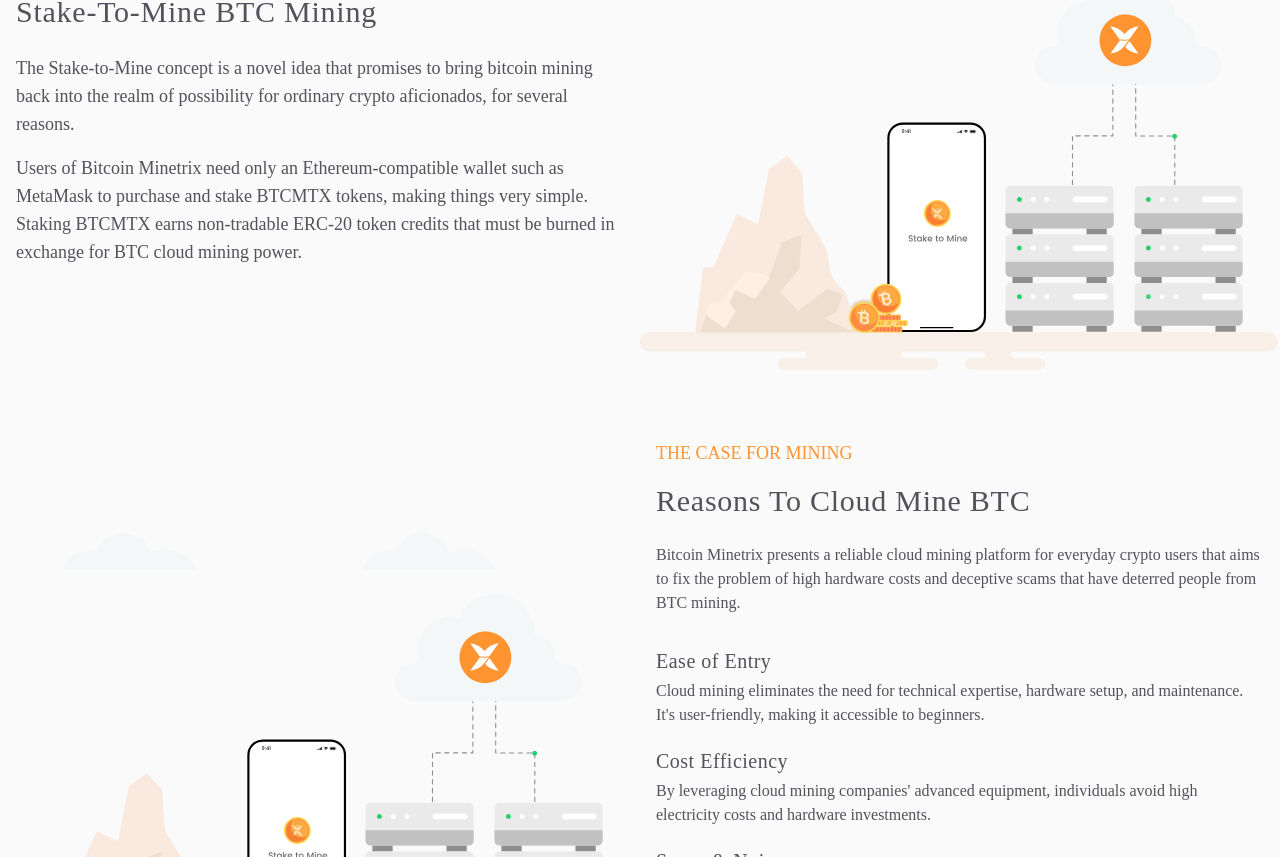
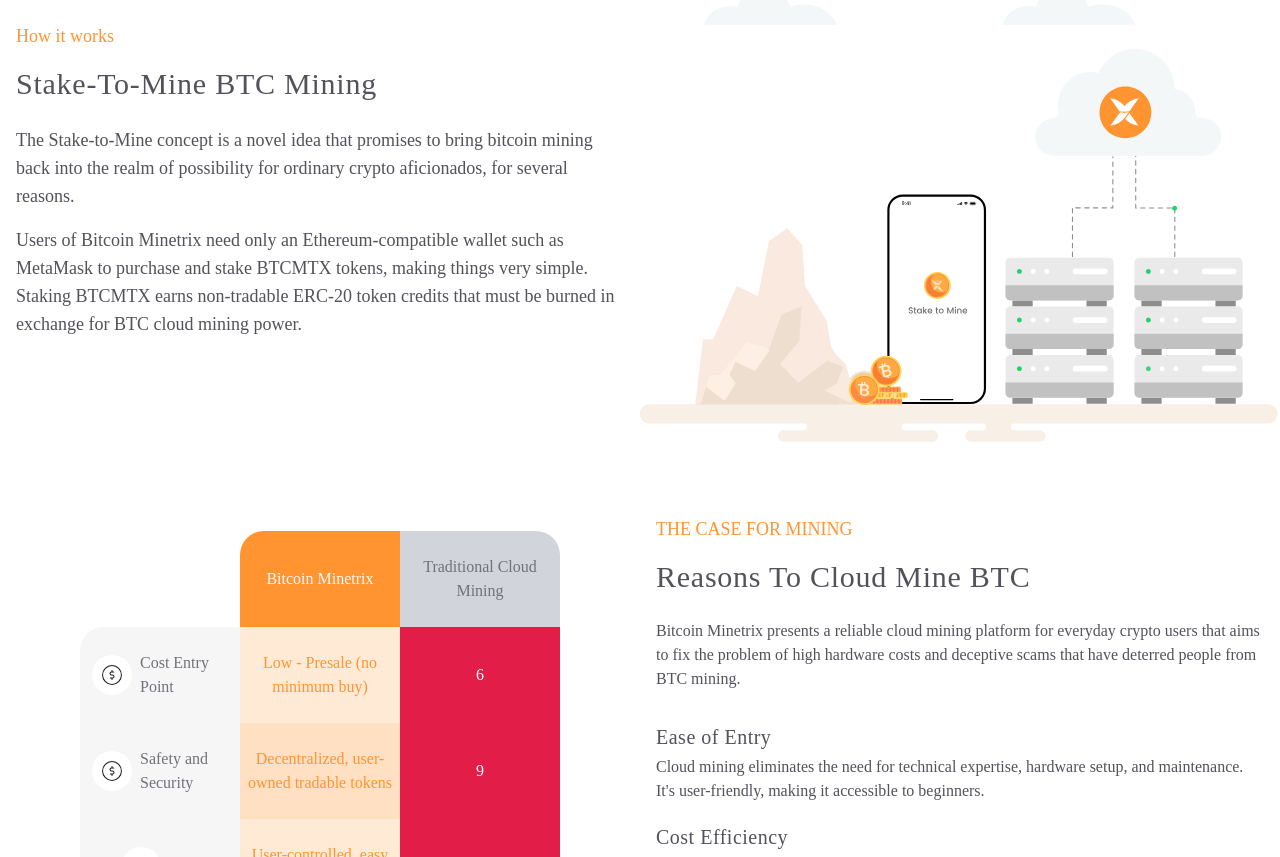
Before and after one commit to vedanshjainvj/VoltBSC, a React (Vite) app: page / in a window 1280 px wide. Shown: the part 1943-2800 px from the top of the page. Built offline with nearby package versions, Linux system fonts and the light colour scheme.

Commit message:
feat(app): update

```diff
--- a/src/App.jsx
+++ b/src/App.jsx
@@ -9,13 +9,13 @@
   return (
     <BrowserRouter>
       <div
-        className="w-full h-full min-h-screen flex flex-col bg-zinc-50 text-[#16191E] font-polySans"
+        className="w-full h-full min-h-screen flex flex-col bg-white text-[#16191E] font-polySans"
         style={{
           fontFamily: "PolySans",
         }}
       >
         <NavBar />
-        <main className="flex-1 w-full bg-zinc-50">
+        <main className="flex-1 w-full bg-white">
           <AppRouter />
         </main>
         {/* <Footer /> */}
--- a/src/components/MaxWidthWrapper.jsx
+++ b/src/components/MaxWidthWrapper.jsx
@@ -5,7 +5,7 @@
   return (
     <div
       className={twMerge(
-        "max-w-8xl mx-auto overflow-hidden pt-20 px-4 sm:px-6 lg:px-8 bg-zinc-50",
+        "max-w-8xl mx-auto overflow-hidden pt-20 px-4 sm:px-6 lg:px-8 bg-white",
         className
       )}
     >
--- a/src/page/Home.jsx
+++ b/src/page/Home.jsx
@@ -8,6 +8,7 @@
 import { H4 } from "../components/typographyh4";
 import { Tabs, TabsContent, TabsList, TabsTrigger } from "../components/Tabs";
 import { H2 } from "../components/typographyh2";
+import { CiDollar } from "react-icons/ci";
 
 const logos = [
   {
@@ -59,14 +60,14 @@
   return (
     <>
       <MaxWidthWrapper className="max-w-8xl pt-5 px-4 sm:px-8 lg:px-0">
-        <div id="home" className="banner py-10">
+        <div id="home" className="banner pt-20 lg:pt-28 py-10">
           <div className="mx-auto grid grid-cols-1 lg:grid-cols-2 gap-8">
             <div className="flex flex-col justify-start text-center lg:text-left flex-1">
               <div className="text-3xl sm:text-4xl font-semibold mb-4">
                 <H3 className="block text-3xl sm:text-4xl text-zinc-700">
                   BITCOIN MINETRIX
                 </H3>
-                <span className="flex text-zinc-700">
+                <span className="flex justify-center text-zinc-700">
                   STAKE TOKENS.
                   <span className="block text-primary">MINE BITCOIN.</span>
                 </span>
@@ -301,7 +302,7 @@
           </div>
         </div>
       </MaxWidthWrapper>
-      <div className="border-y-[0.1px] border-zinc-300 mt-16  bg-zinc-50">
+      <div className="border-y-[0.1px] border-zinc-300 mt-16 bg-white">
         <MaxWidthWrapper className="max-w-5xl pt-5 px-4 sm:px-8 lg:px-0">
           <div className=" py-12">
             <div className=" mx-auto px-4">
@@ -331,7 +332,7 @@
           </div>
         </MaxWidthWrapper>
       </div>
-      <div className="mb-8 bg-zinc-50">
+      <div className="mb-8 bg-white">
         <MaxWidthWrapper className="max-w-8xl pt-5 px-4 sm:px-8 lg:px-0">
           <div className="flex flex-wrap items-center ">
             {/* First Image */}
@@ -402,17 +403,18 @@
           </div>
         </MaxWidthWrapper>
       </div>
-      <div className="mb-8 bg-zinc-50">
+      <div className="mb-8 bg-white">
         <MaxWidthWrapper className="max-w-8xl pt-5 px-4 sm:px-8 lg:px-0">
           <div className="flex flex-wrap items-center ">
             {/* First Image */}
             <div className="w-full md:w-1/2 order-1 md:order-1">
               <div className="w-full h-full">
-                <img
+                {/* <img
                   src="/animate1.svg"
                   alt="Bitcoin Minetrix Solution"
                   className="object-cover w-full h-full"
-                />
+                /> */}
+                <ContentComponent />
               </div>
             </div>
 
@@ -453,3 +455,98 @@
 };
 
 export default Home;
+
+const ContentComponent = () => {
+  return (
+    <>
+      <div className="flex justify-center pt-5 px-4 sm:px-8 lg:px-0">
+        <div className="max-w-lg w-full grid grid-cols-3 grid-rows-5  p-4">
+          <div className=" flex items-center justify-center text-gray-600 text-center"></div>
+
+          <div className="bg-primary rounded-tl-3xl flex items-center justify-center text-white text-center p-2">
+            <p className="heading text-base sm:text-base font-medium text-zinc-50 mt-4 mb-4 tracking-normal">
+              Bitcoin Minetrix
+            </p>
+          </div>
+
+          <div className="bg-gray-300 rounded-tr-3xl flex items-center justify-center text-center p-2">
+            <p className="heading text-base sm:text-base font-medium text-zinc-500 mt-4 mb-4 tracking-normal">
+              Traditional Cloud Mining
+            </p>
+          </div>
+
+          <div className="bg-[#f6f6f6] rounded-tl-3xl flex items-center px-3 justify-center gap-2 mx-auto p-2">
+            <span className="bg-white rounded-full p-2">
+              <CiDollar size={24} />
+            </span>
+            <p className="heading text-base sm:text-base font-medium text-zinc-500 mt-4 mb-4 tracking-normal">
+              Cost Entry Point
+            </p>
+          </div>
+          <div className="bg-primary/20 flex items-center justify-center text-primary text-center">
+            Low - Presale (no minimum buy)
+          </div>
+          <div className="bg-rose-600 flex items-center justify-center text-white text-center">
+            6
+          </div>
+          <div className="w-full bg-[#f6f6f6]  flex items-center justify-center px-3 gap-2 mx-auto p-2">
+            <span className="bg-white rounded-full p-2">
+              <CiDollar size={24} />
+            </span>
+            <p className="heading text-base sm:text-base font-medium text-zinc-500 mt-4 mb-4 tracking-normal">
+              Safety and Security
+            </p>
+          </div>
+          <div className="bg-primary/[0.29] flex items-center justify-center text-primary text-center">
+            Decentralized, user-owned tradable tokens
+          </div>
+          <div className="bg-rose-600 flex items-center justify-center text-white text-center">
+            9
+          </div>
+          <div className="w-full bg-[#f6f6f6]  flex items-center justify-center px-3 gap-2 mx-auto p-2">
+            <span className="bg-white rounded-full p-2">
+              <CiDollar size={24} />
+            </span>
+            <p className="heading text-base sm:text-base font-medium text-zinc-500 mt-4 mb-4 tracking-normal">
+              Risk
+            </p>
+          </div>
+          <div className="bg-primary/20 flex items-center justify-center text-primary text-center">
+            User-controlled, easy withdraw & sell
+          </div>
+          <div className="bg-rose-600 flex items-center justify-center text-white text-center">
+            12
+          </div>
+          <div className="bg-[#f6f6f6]  flex items-center justify-center px-3 gap-2 mx-auto p-2">
+            <span className="bg-white rounded-full p-2">
+              <CiDollar size={24} />
+            </span>
+            <p className="heading text-base sm:text-base font-medium text-zinc-500 mt-4 mb-4 tracking-normal">
+              Simplicity
+            </p>
+          </div>
+          <div className="bg-primary/[0.29] flex items-center justify-center text-primary text-center">
+            Buy with ETH, BNB, USDT, or card and stake
+          </div>
+          <div className="bg-rose-600 flex items-center justify-center text-white text-center">
+            15
+          </div>
+          <div className="bg-[#f6f6f6] rounded-bl-3xl flex items-center px-3 justify-center gap-2 mx-auto p-2">
+            <span className="bg-white rounded-full p-2">
+              <CiDollar size={24} />
+            </span>
+            <p className="heading text-base sm:text-base font-medium text-zinc-500 mt-4 mb-4 tracking-normal">
+              Lock In Period
+            </p>
+          </div>
+          <div className="bg-primary/20 flex items-center justify-center text-primary text-center">
+            Variable dependent on staking
+          </div>
+          <div className="bg-rose-600 flex items-center justify-center text-white text-center">
+            18
+          </div>
+        </div>
+      </div>
+    </>
+  );
+};
--- a/tailwind.config.js
+++ b/tailwind.config.js
@@ -12,6 +12,9 @@
         primary: {
           DEFAULT: "hsl(var(--primary))",
           foreground: "hsl(var(--primary-foreground))",
+        },
+        gray: {
+          DEFAULT: "#dedede",
         },
         secondary: {
           DEFAULT: "hsl(var(--secondary))",
```
